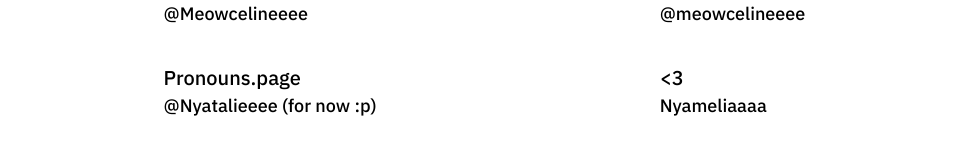
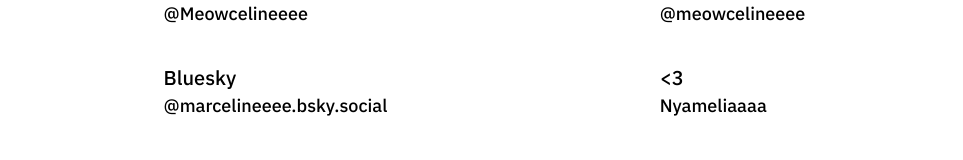
Before and after one commit to Meowcelinee/website, a Next.js app: page /about in a window 1280 px wide. Shown: the part 967-1127 px from the top of the page, without its empty margins (0-963 px from the left). Built offline with nearby package versions, Linux system fonts and the light colour scheme; a web font is replaced by a local one; what @catppuccin/tailwindcss would draw is missing.

Commit message:
replace pronoun page with bluesky

```diff
--- a/src/data/linkData.ts
+++ b/src/data/linkData.ts
@@ -35,9 +35,9 @@ const links: LinkItem[] = [
         username: '@meowcelineeee',
     },
     {
-        name: 'Pronouns.page',
-        link: 'https://en.pronouns.page/@Nyatalieeee',
-        username: '@Nyatalieeee (for now :p)',
+        name: 'Bluesky',
+        link: 'https://marcelineeee.bsky.social',
+        username: '@marcelineeee.bsky.social',
     },
     {
         name: '<3',
```
